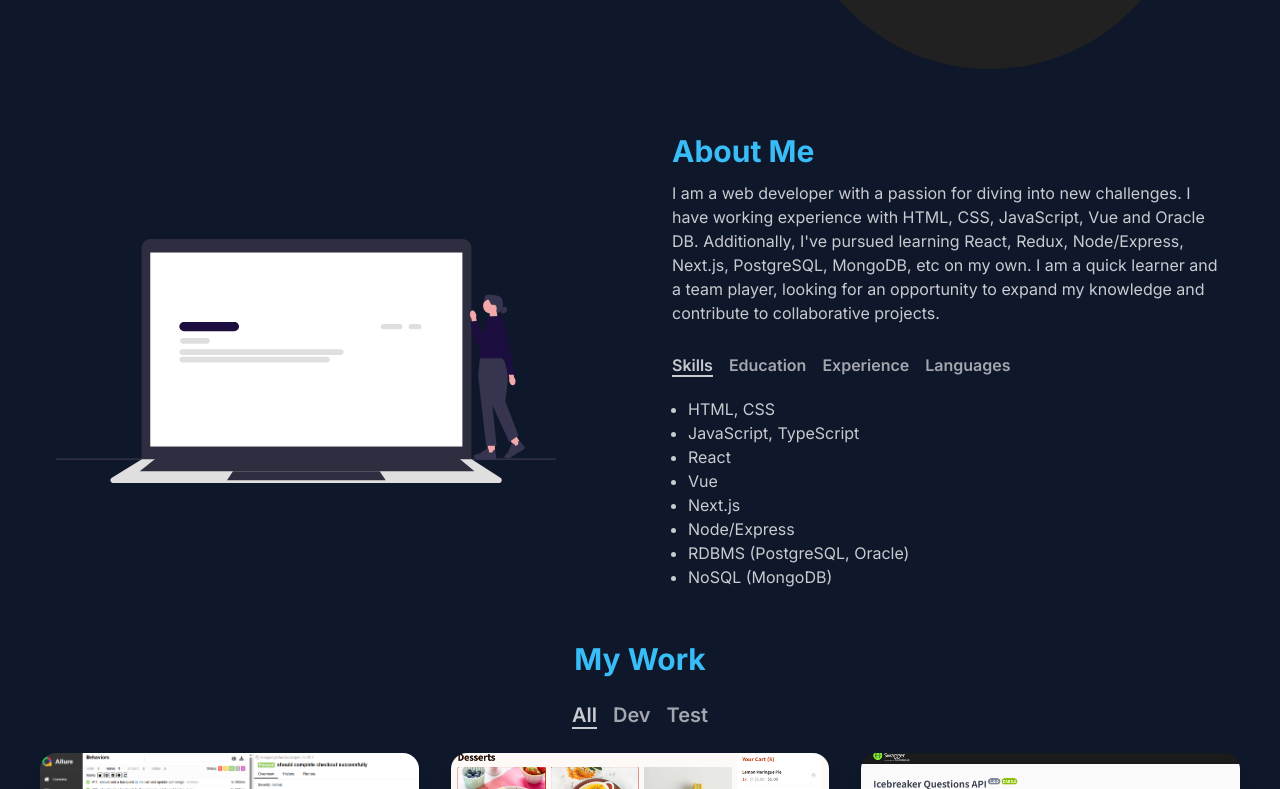
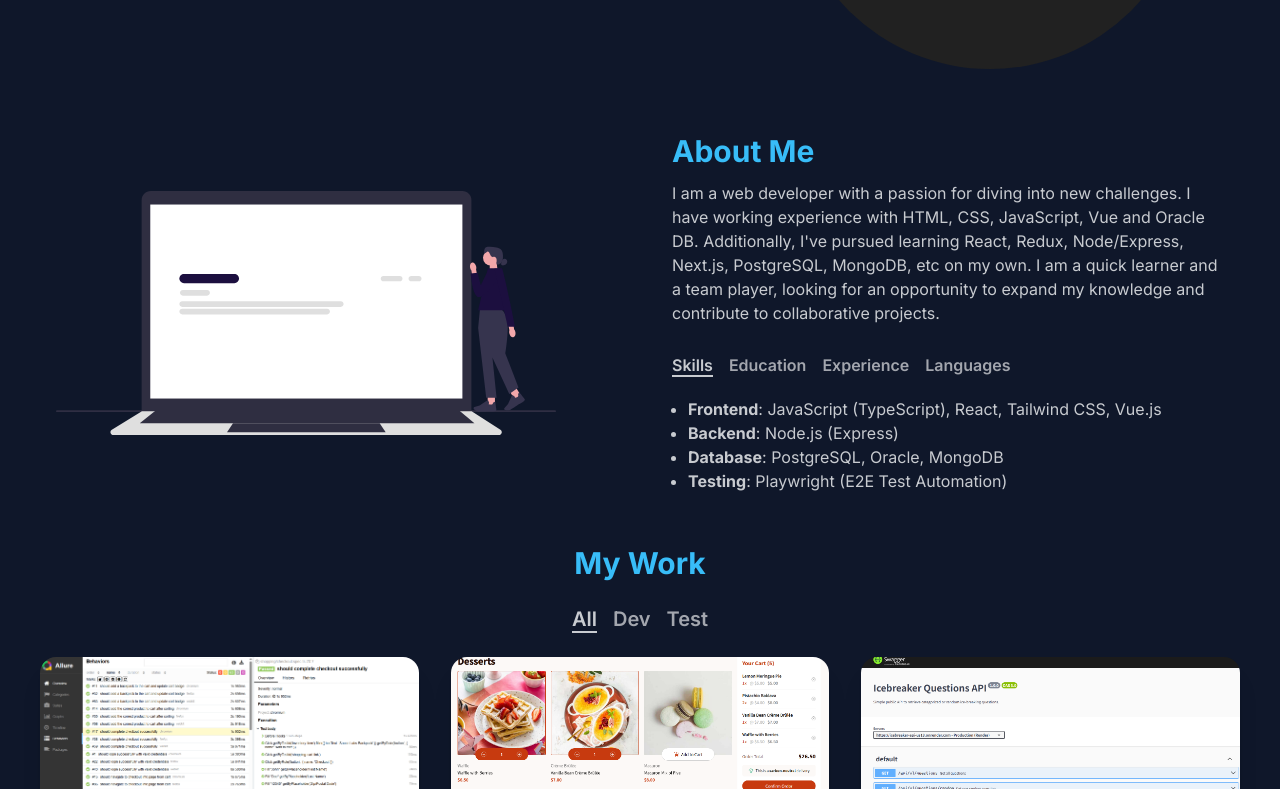
Before and after one commit to jake5007/portfolio_website, a Next.js app: page / in a window 1280 px wide. Shown: the part 496-1285 px from the top of the page. Built offline with nearby package versions, Linux system fonts and the light colour scheme.

Commit message:
feat: modify AboutMeTab and data

```diff
--- a/components/AboutMeTabs.tsx
+++ b/components/AboutMeTabs.tsx
@@ -14,7 +14,7 @@ const AboutMeTabs = () => {
           <TabBtn
             key={tab.id}
             active={currTab === tab.id}
-            onTabChange={() => setCurrTab((prev) => tab.id)}
+            onTabChange={() => setCurrTab(tab.id)}
           >
             {tab.title}
           </TabBtn>
@@ -24,8 +24,20 @@ const AboutMeTabs = () => {
         <ul className="list-disc pl-4">
           {aboutTabs
             .find((tab) => currTab === tab.id)
-            ?.content?.map((item, idx) => (
-              <li key={idx}>{item}</li>
+            ?.content.map((item, idx) => (
+              <li key={idx}>
+                {currTab === "experience" ? (
+                  <>
+                    <span className="font-bold">{item.label}</span> at{" "}
+                    {item.value}
+                  </>
+                ) : (
+                  <>
+                    <span className="font-bold">{item.label}</span>:{" "}
+                    {item.value}
+                  </>
+                )}
+              </li>
             ))}
         </ul>
       </div>
--- a/data.ts
+++ b/data.ts
@@ -17,46 +17,93 @@ export const navLinks = [
   },
 ];
 
-export const aboutTabs = [
+type AboutTab = {
+  id: string;
+  title: string;
+  content: AboutContentItem[];
+};
+
+type AboutContentItem = {
+  label: string;
+  value: string;
+};
+
+export const aboutTabs: AboutTab[] = [
   {
     id: "skills",
     title: "Skills",
     content: [
-      "HTML, CSS",
-      "JavaScript, TypeScript",
-      "React",
-      "Vue",
-      "Next.js",
-      "Node/Express",
-      "RDBMS (PostgreSQL, Oracle)",
-      "NoSQL (MongoDB)",
+      {
+        label: "Frontend",
+        value: "JavaScript (TypeScript), React, Tailwind CSS, Vue.js",
+      },
+      {
+        label: "Backend",
+        value: "Node.js (Express)",
+      },
+      {
+        label: "Database",
+        value: "PostgreSQL, Oracle, MongoDB",
+      },
+      {
+        label: "Testing",
+        value: "Playwright (E2E Test Automation)",
+      },
     ],
   },
   {
     id: "education",
     title: "Education",
     content: [
-      "Handong Global University, Republic of Korea",
-      "Backend Web Developer Training Course",
-      "MERN Stack Course",
+      {
+        label: "University",
+        value: "Handong Global University (Pohang, South Korea)",
+      },
+      {
+        label: "Training",
+        value:
+          "Java&Spring Backend Developer Training Course (Busan, South Korea)",
+      },
+      {
+        label: "Course",
+        value: "MERN Stack Course (Udemy)",
+      },
     ],
   },
   {
     id: "experience",
     title: "Experience",
     content: [
-      "Credit Analyst, at Goryo Savings Bank",
-      "Frontend Web Developer, at SCADAICT",
-      "Software Developer, at WITH Info",
+      {
+        label: "Software Developer",
+        value: "WITH Info",
+      },
+      {
+        label: "Frontend Developer",
+        value: "SAINTI",
+      },
+      {
+        label: "Credit Analyst",
+        value: "Goryo Savings Bank",
+      },
     ],
   },
   {
     id: "languages",
     title: "Languages",
     content: [
-      "Korean - Native",
-      "English - C1 (Advanced), IELTS GT: Overall 7.0",
-      "German - A1 (Beginner)",
+      {
+        label: "Korean",
+        value: "Native",
+      },
+      {
+        label: "English",
+        value: "C1 (Advanced), IELTS GT: Overall 7.0",
+      },
+      {
+        label: "German",
+        value: "A1 (Beginner)",
+      },
     ],
   },
 ];
```
